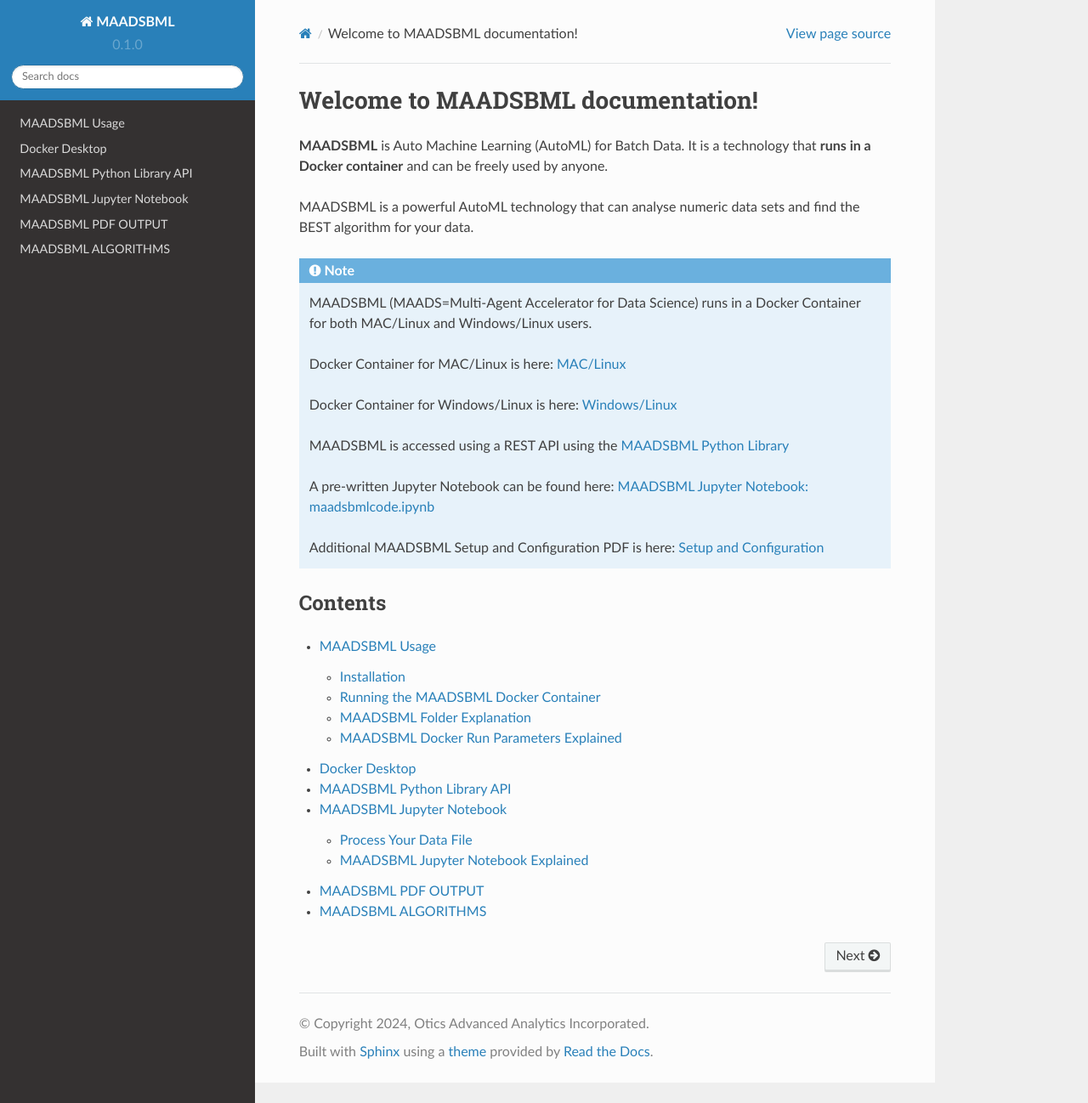
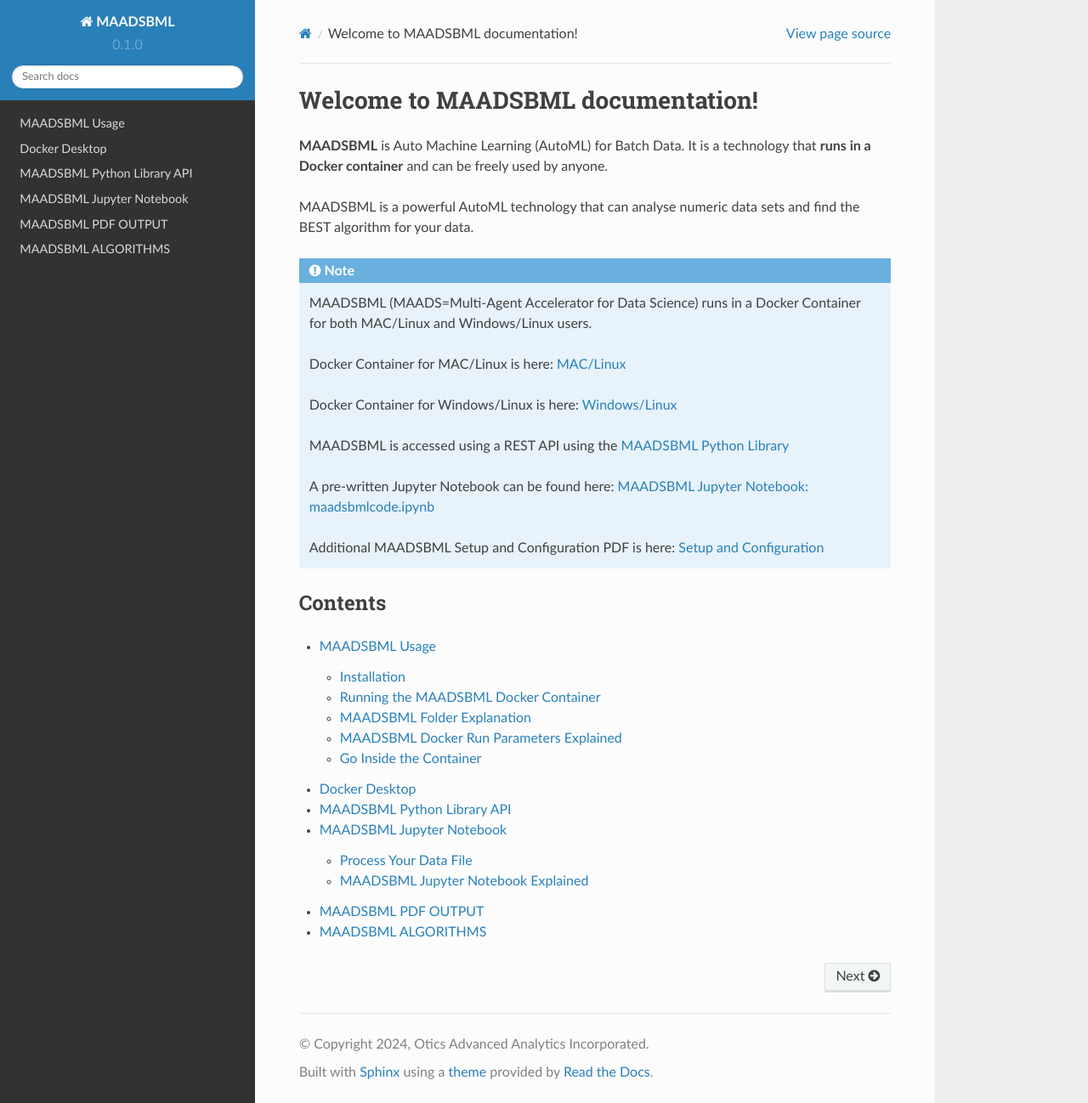
Before and after one commit to smaurice101/maadsbml, a Sphinx documentation site: the page built from docs/source/index.rst, in a window 1280 px wide and 1298 px high. Shown: the whole window at 85% size. Built offline with Sphinx 7.4.7 and the Read the Docs theme 2.0.0, drawn with Linux system fonts in a browser that asks for light colours.

Commit message:
Update usage.rst

```diff
--- a/docs/source/usage.rst
+++ b/docs/source/usage.rst
@@ -185,3 +185,8 @@
 .. important::
 
    Port forwarding is needed to access MAADSBML container from Jupyter notebook or any other exteral application.  MAADSBML is REST API compliant.
+
+Go Inside the Container
+--------------------------
+
+.. figure::
```
